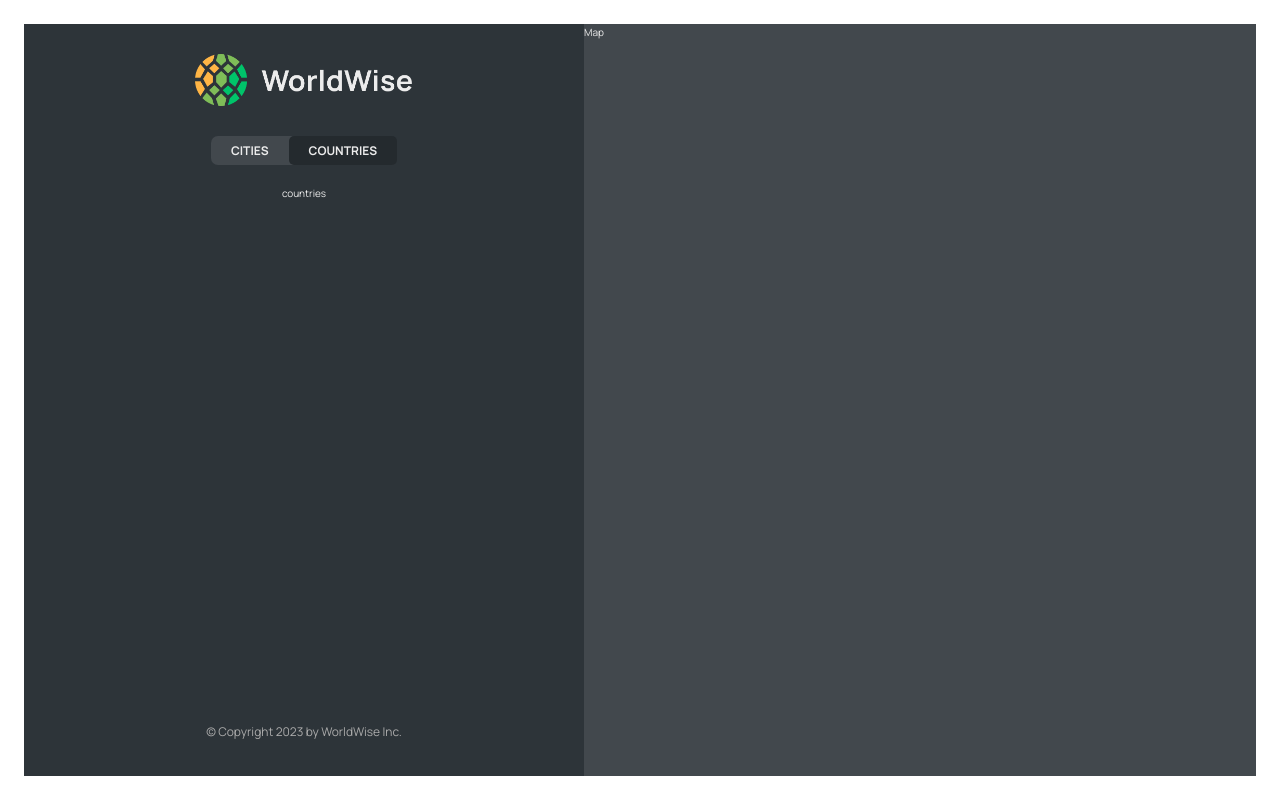
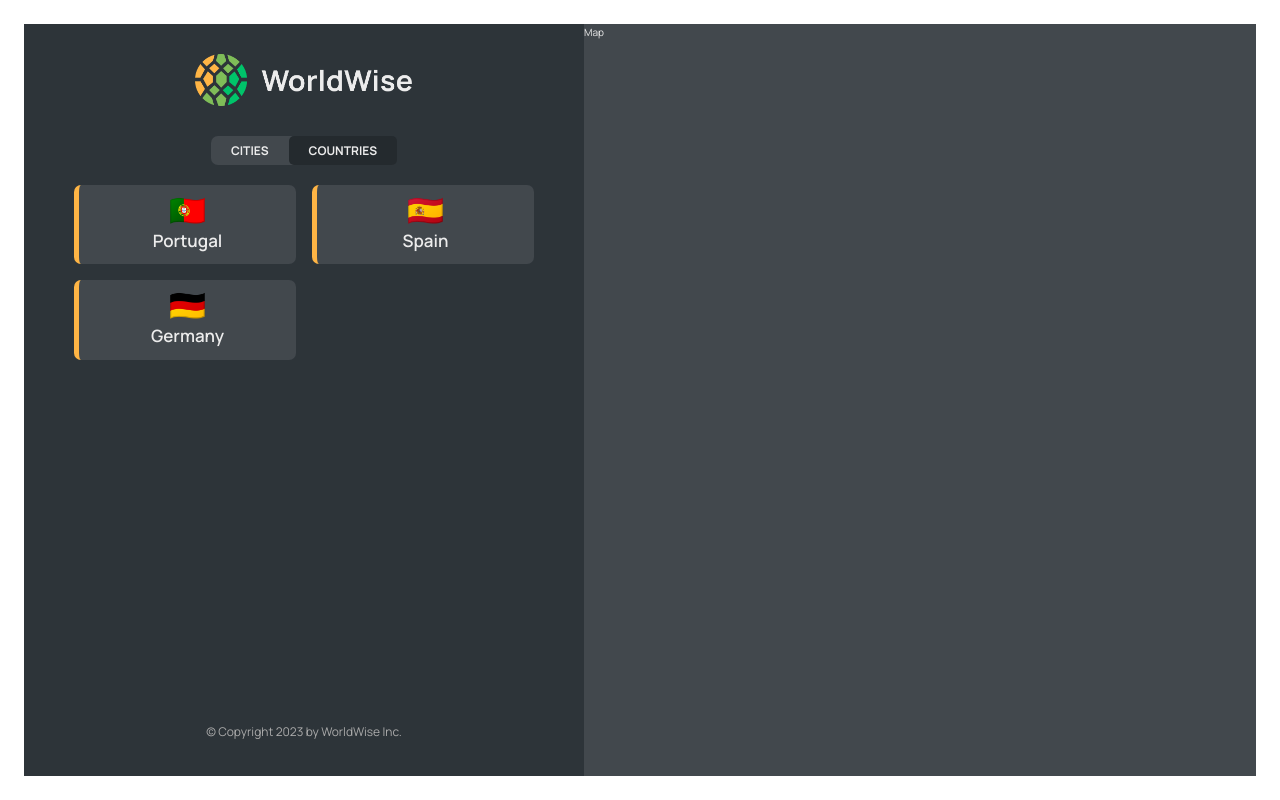
Before and after one commit to alexeyBogatyrevFrontend/react-worldwise, a React (Vite) app: page /app/countries in a window 1280 px wide. Built offline with nearby package versions, Linux system fonts and the light colour scheme; data requests are answered from the project's data file.

Commit message:
add country list

```diff
--- a/src/App.tsx
+++ b/src/App.tsx
@@ -7,6 +7,7 @@ import Login from './pages/Login/Login'
 import AppLayout from './pages/AppLayout/AppLayout'
 import PageNotFound from './pages/PageNotFound'
 import CityList from './components/CityList/CityList'
+import CountryList from './components/CountryList/CountryList'
 
 const BASE_URL = 'http://localhost:8000'
 
@@ -46,8 +47,6 @@ const App = () => {
 		fetchData()
 	}, [])
 
-	console.log(cities)
-
 	return (
 		<BrowserRouter>
 			<Routes>
@@ -64,7 +63,10 @@ const App = () => {
 						path='cities'
 						element={<CityList cities={cities} isLoading={isLoading} />}
 					/>
-					<Route path='countries' element={<p>countries</p>} />
+					<Route
+						path='countries'
+						element={<CountryList cities={cities} isLoading={isLoading} />}
+					/>
 					<Route path='form' element={<p>form</p>} />
 				</Route>
 				<Route path='*' element={<PageNotFound />} />
--- a/src/components/CountryItem/CountryItem.tsx
+++ b/src/components/CountryItem/CountryItem.tsx
@@ -1,6 +1,11 @@
+import { FC } from 'react'
 import styles from './CountryItem.module.css'
 
-function CountryItem({ country }) {
+type CountryItemProps = {
+	country: { country: string; emoji: string }
+}
+
+const CountryItem: FC<CountryItemProps> = ({ country }) => {
 	return (
 		<li className={styles.countryItem}>
 			<span>{country.emoji}</span>
--- /dev/null
+++ b/src/components/CountryList/CountryList.module.css
@@ -0,0 +1,11 @@
+.countryList {
+	width: 100%;
+	height: 65vh;
+	list-style: none;
+	overflow-y: auto;
+	overflow-x: hidden;
+	display: grid;
+	grid-template-columns: 1fr 1fr;
+	align-content: start;
+	gap: 1.6rem;
+}
--- /dev/null
+++ b/src/components/CountryList/CountryList.tsx
@@ -0,0 +1,41 @@
+import { FC } from 'react'
+import { CityType } from '../../App'
+import styles from './CountryList.module.css'
+import Spinner from '../Spinner/Spinner'
+import Message from '../Message/Message'
+import CountryItem from '../CountryItem/CountryItem'
+
+type CountryListProps = {
+	cities: CityType[]
+	isLoading: boolean
+}
+
+const CountryList: FC<CountryListProps> = ({ cities, isLoading }) => {
+	if (isLoading) return <Spinner />
+
+	if (!cities.length)
+		return (
+			<Message message='Add your frist city by clicking on a city on the map' />
+		)
+
+	const countries = cities.reduce<{ country: string; emoji: string }[]>(
+		(accum, item) => {
+			if (!accum.map(el => el.country).includes(item.country)) {
+				return [...accum, { country: item.country, emoji: item.emoji }]
+			} else {
+				return accum
+			}
+		},
+		[]
+	)
+
+	return (
+		<ul className={styles.countryList}>
+			{countries.map((country, index) => (
+				<CountryItem country={country} key={index} />
+			))}
+		</ul>
+	)
+}
+
+export default CountryList
```
Also changed, not shown: src/components/CountryList.module.css (deleted, +0 -12 lines).
